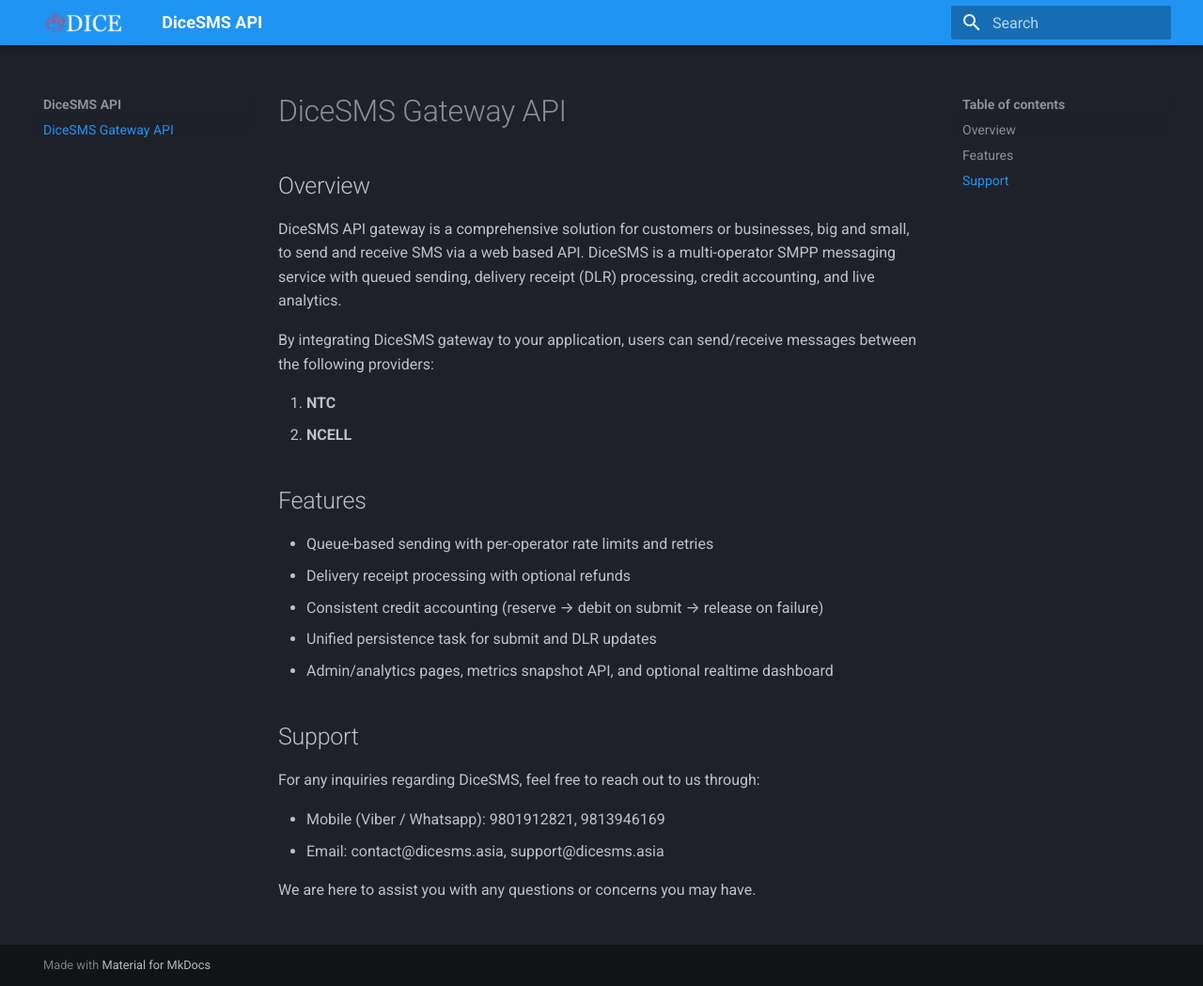
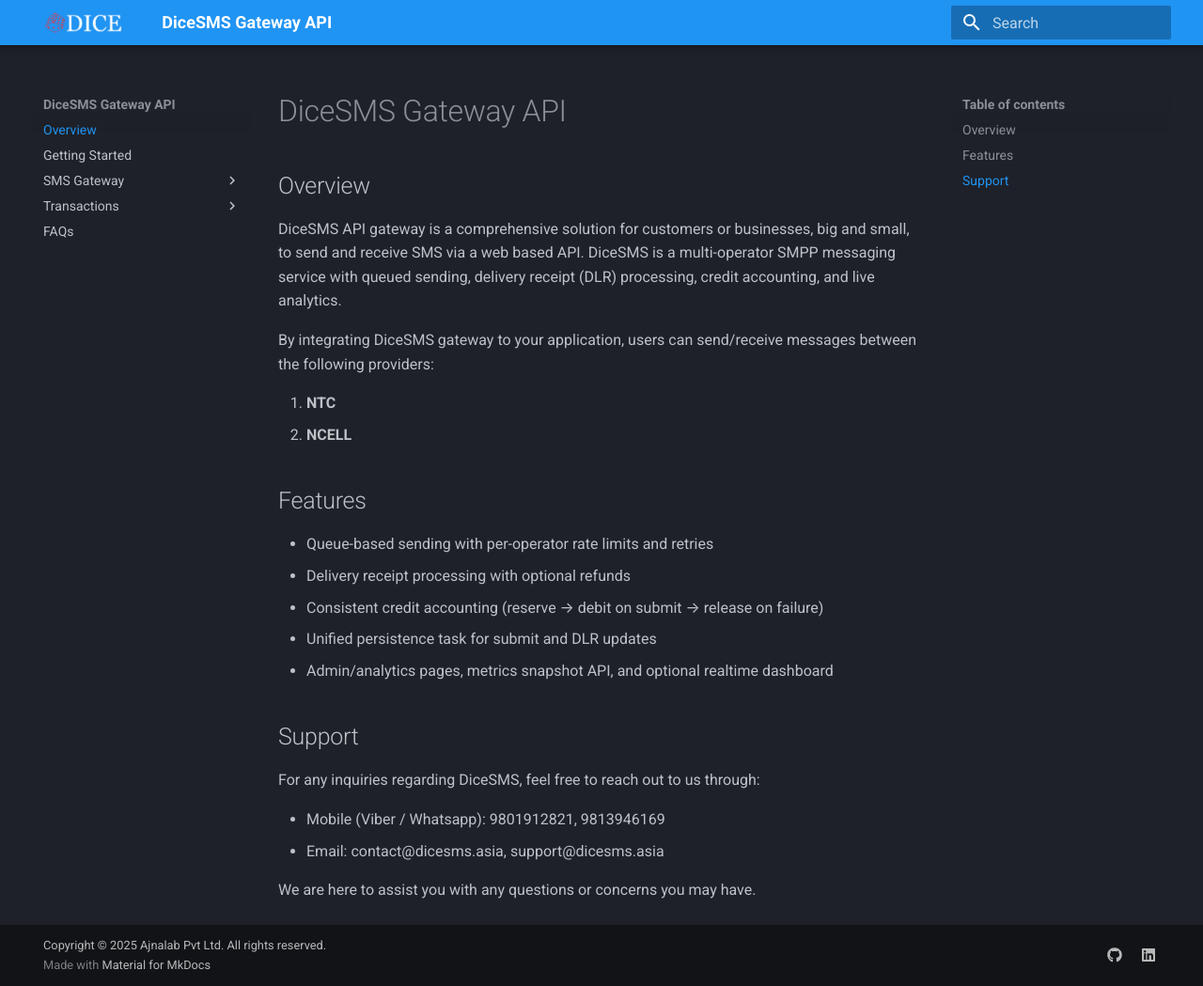
Before and after one commit to Ajna-Lab/Dice-API-Documentation, an MkDocs documentation site: the page built from docs/index.md, in a window 1280 px wide and 1049 px high. Shown: the whole window at 94% size. Built offline with MkDocs 1.6.1 and Material for MkDocs 9.7.7, drawn with Linux system fonts in a browser that asks for light colours.

Commit message:
docs: completed getting started page

```diff
--- a/docs/index.md
+++ b/docs/index.md
@@ -20,7 +20,6 @@
 - Admin/analytics pages, metrics snapshot API, and optional realtime dashboard
 
 
-
 ## Support
 
 For any inquiries regarding DiceSMS, feel free to reach out to us through:
--- a/mkdocs.yml
+++ b/mkdocs.yml
@@ -1,4 +1,15 @@
-site_name: DiceSMS API
+site_name: DiceSMS Gateway API
+
+nav:
+  - Overview: index.md
+  - Getting Started: getting_started.md
+  - SMS Gateway:
+      - Send SMS: sms/send_sms.md
+      - Report: sms/report.md
+  - Transactions:
+      - Transaction Report: transactions/transaction_report.md
+  - FAQs: faq.md
+
 theme:
   name: material
   palette:
@@ -7,3 +18,14 @@
     accent: indigo
   logo: assets/dice_logo.png
   favicon: assets/favicon.ico
+  features:
+    - navigation.path
+
+extra:
+  social:
+    - icon: fontawesome/brands/github
+      link: https://github.com/Ajna-Lab
+    - icon: fontawesome/brands/linkedin
+      link: https://linkedin.com/company/ajna-lab
+
+copyright: Copyright &copy; 2025 Ajnalab Pvt Ltd. All rights reserved.
```
Also changed, not shown: docs/getting_started.md (added, +32 -0 lines), docs/faq.md (added), docs/img/ActivateToken.png (added), docs/img/GenerateToken.png (added), docs/img/GeneratedToken.png (added), docs/img/PricingPackages.png (added), docs/sms/report.md (added), docs/sms/send_sms.md (added), docs/transactions/transaction_report.md (added).
